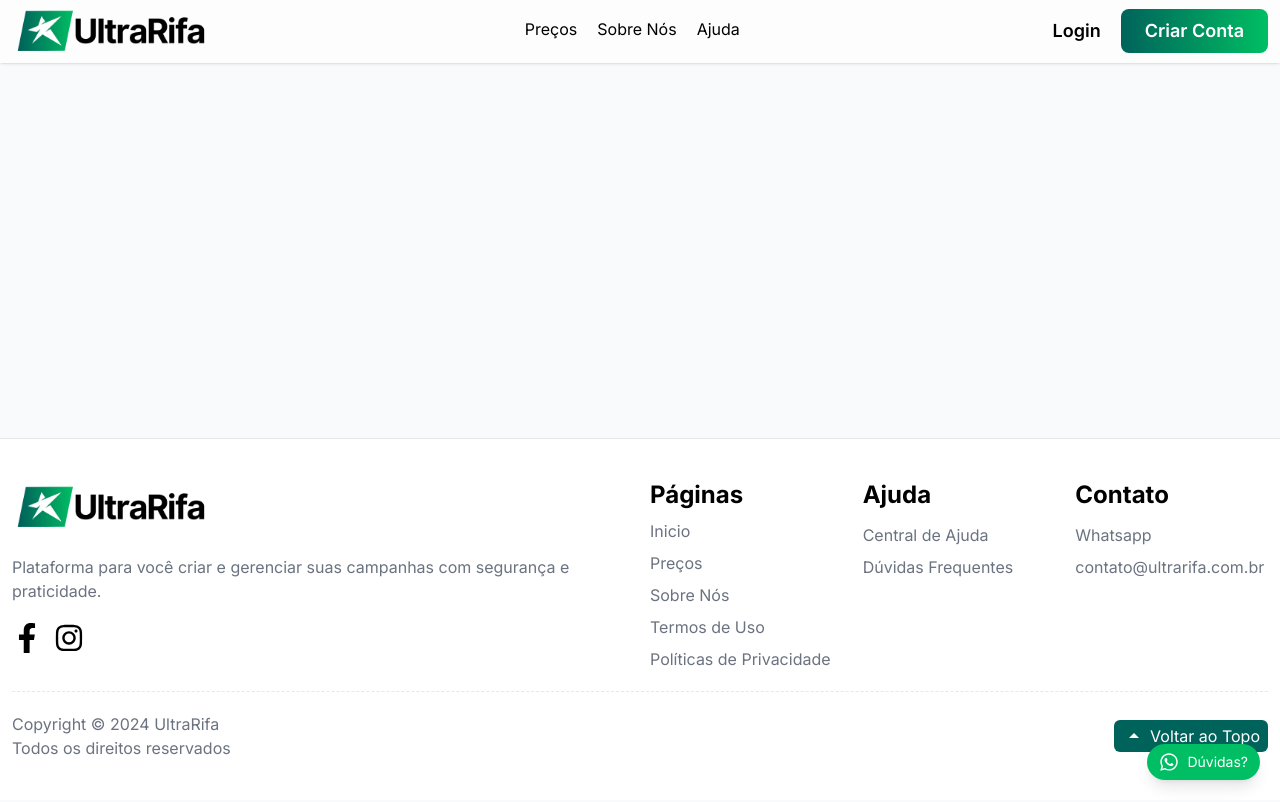
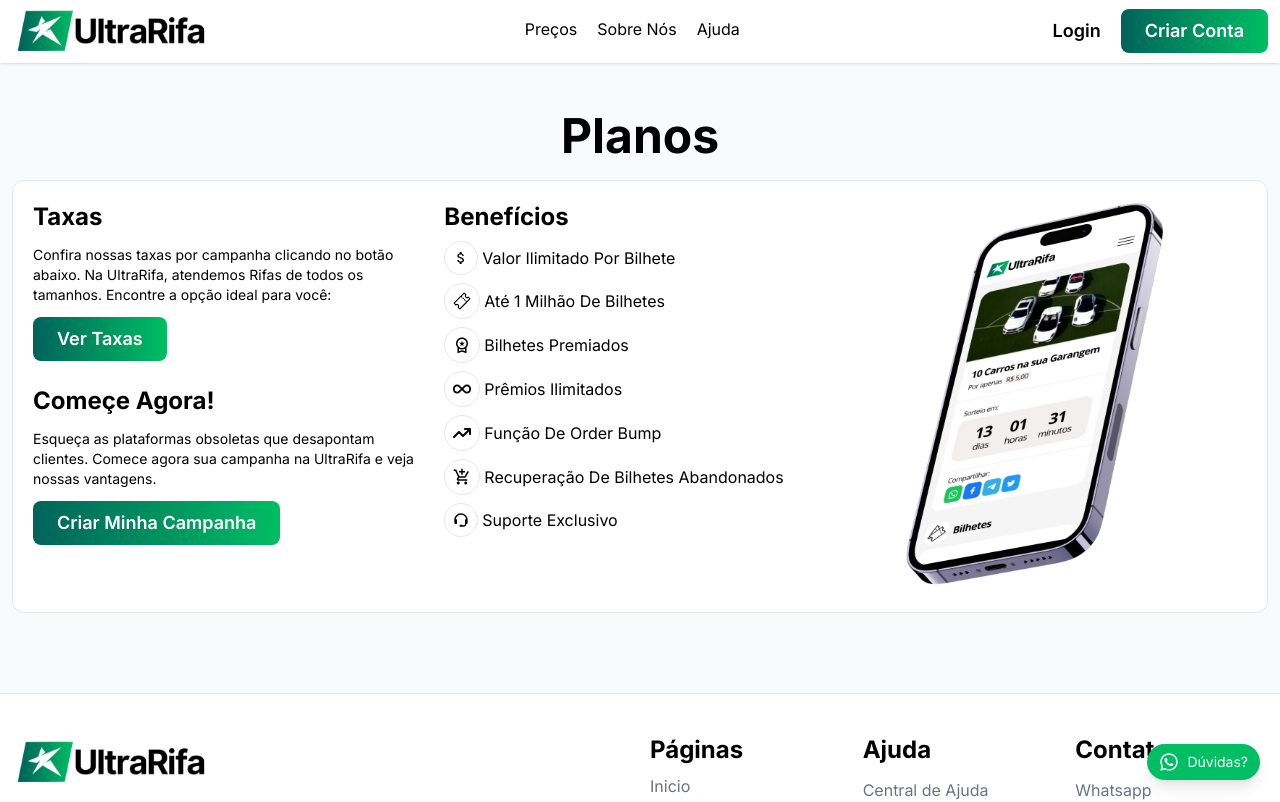
Before and after one commit to Matheus-soier/UltraRifa, a Next.js app: page /prices in a window 1280 px wide. Shown: the top 802 px of the page. Built offline with nearby package versions, Linux system fonts and the light colour scheme.

Commit message:
page prices em construção

```diff
--- a/src/app/(pages)/prices/page.tsx
+++ b/src/app/(pages)/prices/page.tsx
@@ -1,8 +1,86 @@
+import { Button } from "@/components/Button";
+import { MoneyIcon } from "@/icons/MoneyIcon";
+import Image from "next/image";
+import Celular from "/public/cell-prices.png";
+import King from "/public/king-ultrarifa.svg";
+import { TicketIcon } from "@/icons/TicketIcon";
+import { PremiumIcon } from "@/icons/PremiumIcon";
+import { InfinityIcon } from "@/icons/InfinityIcon";
+import { GraphicIcon } from "@/icons/GraphicIcon";
+import { CartIcon } from "@/icons/CartIcon";
+import { SupportIcon } from "@/icons/SupportIcon";
+import Link from "next/link";
+
 const Page = () => {
     return(
-        <div className="mt-20 md:mt-28 w-screen flex flex-col items-center px-3">
-
-        </div>
+        <section className="mt-20 md:mt-28 w-screen flex flex-col items-center px-3">
+            <div className="max-w-screen-xl w-full h-fit flex flex-col items-center gap-5 mb-10 md:mb-20">
+                <h1 className="text-center font-bold text-3xl capitalize md:text-5xl">Planos</h1>
+               <div className="w-full grid grid-cols-1 md:grid-cols-2 lg:grid-cols-3 bg-white border gap-5 border-gray-200 rounded-xl p-5">
+                 <div className="flex flex-col gap-6">
+                     <div className="flex flex-col gap-3">
+                        <h2 className="font-bold text-2xl">Taxas</h2>
+                        <p className="text-sm">Confira nossas taxas por campanha clicando no botão abaixo. Na UltraRifa, atendemos Rifas de todos os tamanhos. Encontre a opção ideal para você:</p>
+                            <Button value="Ver Taxas" />
+                    </div>
+                     <div className="flex flex-col gap-3">
+                        <h2 className="font-bold text-2xl">Começe Agora!</h2>
+                        <p className="text-sm">
+                            Esqueça as plataformas obsoletas que desapontam clientes. Comece agora sua campanha na UltraRifa e veja nossas vantagens.</p>
+                            <Button value="criar minha campanha" link="/"/>
+                    </div>
+                 </div>
+                    <div className="space-y-2">
+                    <h2 className="font-bold text-2xl">Benefícios</h2>
+                        <div className="flex items-center gap-1">
+                            <div className="border border-gray-200 p-2 rounded-full">
+                                <MoneyIcon />
+                            </div>
+                            <p className="capitalize">Valor Ilimitado por Bilhete</p>
+                        </div>
+                        <div className="flex items-center gap-1">
+                            <div className="border border-gray-200 p-2 rounded-full">
+                                <TicketIcon />
+                            </div>
+                            <p className="capitalize">até 1 milhão de bilhetes</p>
+                        </div>
+                        <div className="flex items-center gap-1">
+                            <div className="border border-gray-200 p-2 rounded-full">
+                                <PremiumIcon />
+                            </div>
+                            <p className="capitalize">bilhetes premiados</p>
+                        </div>
+                        <div className="flex items-center gap-1">
+                            <div className="border border-gray-200 p-2 rounded-full">
+                                <InfinityIcon />
+                            </div>
+                            <p className="capitalize">Prêmios ilimitados</p>
+                        </div>
+                        <div className="flex items-center gap-1">
+                            <div className="border border-gray-200 p-2 rounded-full">
+                                <GraphicIcon />
+                            </div>
+                            <p className="capitalize">função de order bump</p>
+                        </div>
+                        <div className="flex items-center gap-1">
+                            <div className="border border-gray-200 p-2 rounded-full">
+                                <CartIcon />
+                            </div>
+                            <p className="capitalize">Recuperação de bilhetes abandonados</p>
+                        </div>
+                        <div className="flex items-center gap-1">
+                            <div className="border border-gray-200 p-2 rounded-full">
+                                <SupportIcon />
+                            </div>
+                            <p className="capitalize">suporte exclusivo</p>
+                        </div>
+                    </div>
+                    <div>
+                        <Image src={Celular} alt="Plataforma UltraRifa"/>
+                    </div>
+                 </div>
+               </div>
+        </section>
     );
 }
 
--- a/src/components/Button.tsx
+++ b/src/components/Button.tsx
@@ -2,12 +2,12 @@
 
 type Props = {
     value: string;
-    link: string;
+    link?: string;
     hidden?: boolean;
     custom?: string;
 }
 
-export const Button = ({value, link, hidden, custom}: Props) => {
+export const Button = ({value, link = "/", hidden, custom}: Props) => {
     return(
         <Link href={link} className={`${hidden ? "hidden" : "inline-block" } ss:inline-block bg-gradient-to-r from-primary to-second capitalize font-semibold text-white md:text-lg px-6 py-2 rounded-lg transition-all ease-in-out w-fit hover:opacity-80 ${custom}`}>{value}</Link>
     );
--- a/src/components/Footer/Footer.tsx
+++ b/src/components/Footer/Footer.tsx
@@ -33,7 +33,7 @@
                             <h3 className="font-bold text-2xl">Páginas</h3>
                             <ul className="flex flex-col gap-2 text-gray-500 text-sm ss:text-base">
                                 <LinkItem link="/" label="Inicio"/>
-                                <LinkItem link="/" label="Preços"/>
+                                <LinkItem link="/prices" label="Preços"/>
                                 <LinkItem link="/" label="Sobre Nós"/>
                                 <LinkItem link="/" label="Termos de Uso"/>
                                 <LinkItem link="/" label="Políticas de Privacidade"/>
--- a/src/components/Header/Header.tsx
+++ b/src/components/Header/Header.tsx
@@ -33,7 +33,7 @@
     }, []);
 
     return(
-        <header className="fixed -top-[1px] left-0 z-20 bg-white w-screen h-fit flex items-center justify-center shadow backdrop-blur-md bg-white/60">
+        <header className="fixed -top-[1px] left-0 z-20 bg-white w-screen h-fit flex items-center justify-center shadow">
             <div className="max-w-screen-xl md:py-1 px-3 flex justify-between items-center w-full h-full">
                 <div className="flex items-center gap-4">
                     <Logo link={image} size={imageSize}/>
--- /dev/null
+++ b/src/icons/CartIcon.tsx
@@ -0,0 +1,7 @@
+import { MdAddShoppingCart } from "react-icons/md";
+
+export const CartIcon = () => {
+    return(
+        <MdAddShoppingCart className="text-lg" />
+    );
+}
--- /dev/null
+++ b/src/icons/GraphicIcon.tsx
@@ -0,0 +1,7 @@
+import { FaArrowTrendUp } from "react-icons/fa6";
+
+export const GraphicIcon = () => {
+    return(
+        <FaArrowTrendUp className="text-lg"/>
+    );
+}
--- /dev/null
+++ b/src/icons/InfinityIcon.tsx
@@ -0,0 +1,7 @@
+import { FaInfinity } from "react-icons/fa6";
+
+export const InfinityIcon = () => {
+    return(
+        <FaInfinity className="text-lg"/>
+    );
+}
--- /dev/null
+++ b/src/icons/PremiumIcon.tsx
@@ -0,0 +1,7 @@
+import { MdOutlineWorkspacePremium } from "react-icons/md";
+
+export const PremiumIcon = () => {
+    return(
+        <MdOutlineWorkspacePremium className="text-lg"/>
+    );
+}
--- a/src/icons/SupportIcon.tsx
+++ b/src/icons/SupportIcon.tsx
@@ -1,7 +1,7 @@
-import { HiOutlineSupport } from "react-icons/hi";
+import { BiSupport } from "react-icons/bi";
 
 export const SupportIcon = () => {
     return(
-        <HiOutlineSupport />
+        <BiSupport />
     );
 }
--- /dev/null
+++ b/src/icons/TicketIcon.tsx
@@ -0,0 +1,7 @@
+import { IoTicketOutline } from "react-icons/io5";
+
+export const TicketIcon = () => {
+    return(
+        <IoTicketOutline className="text-lg"/>
+    );
+}
```
Also changed, not shown: public/cell-prices.png (added).
